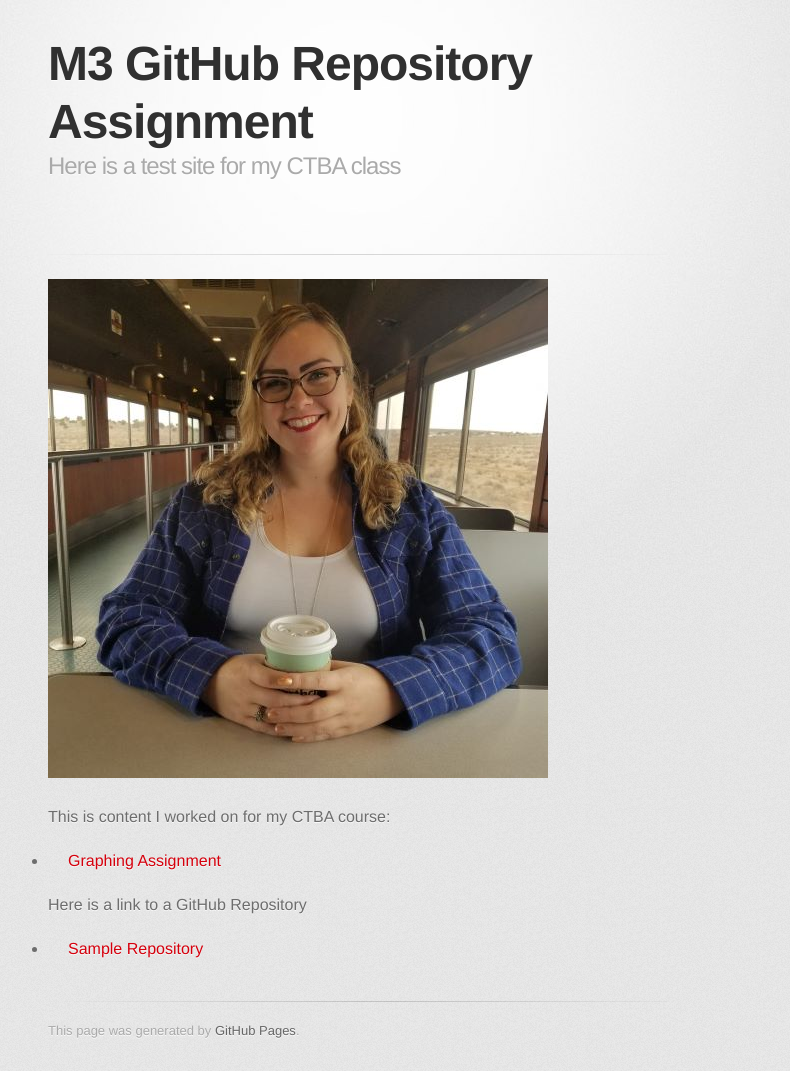
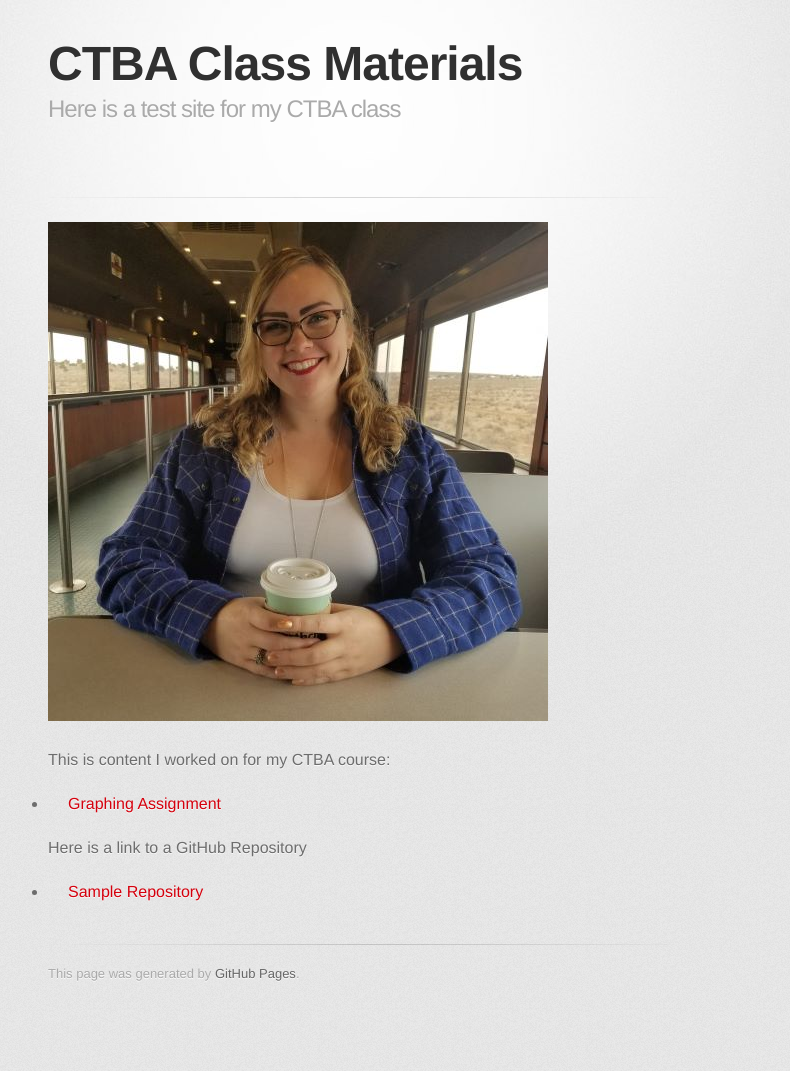
Before and after one commit to amandalem/amandalem.github.io, a Jekyll site: the page built from index.md, in a window 1280 px wide. Shown: the whole page, without its empty margins (282-1072 px from the left). Built offline with Jekyll 4.4.1, drawn with Linux system fonts in a browser that asks for light colours; some web fonts are replaced; our own code applies the rules of GitHub Pages for plain Markdown files; after the commit the page ends 1013 px from its top, so only the background shows below that.

Commit message:
Update index.md

```diff
--- a/index.md
+++ b/index.md
@@ -1,5 +1,5 @@
 ---
-title: M3 GitHub Repository Assignment
+title: CTBA Class Materials
 description: Here is a test site for my CTBA class
 ---
 
```
